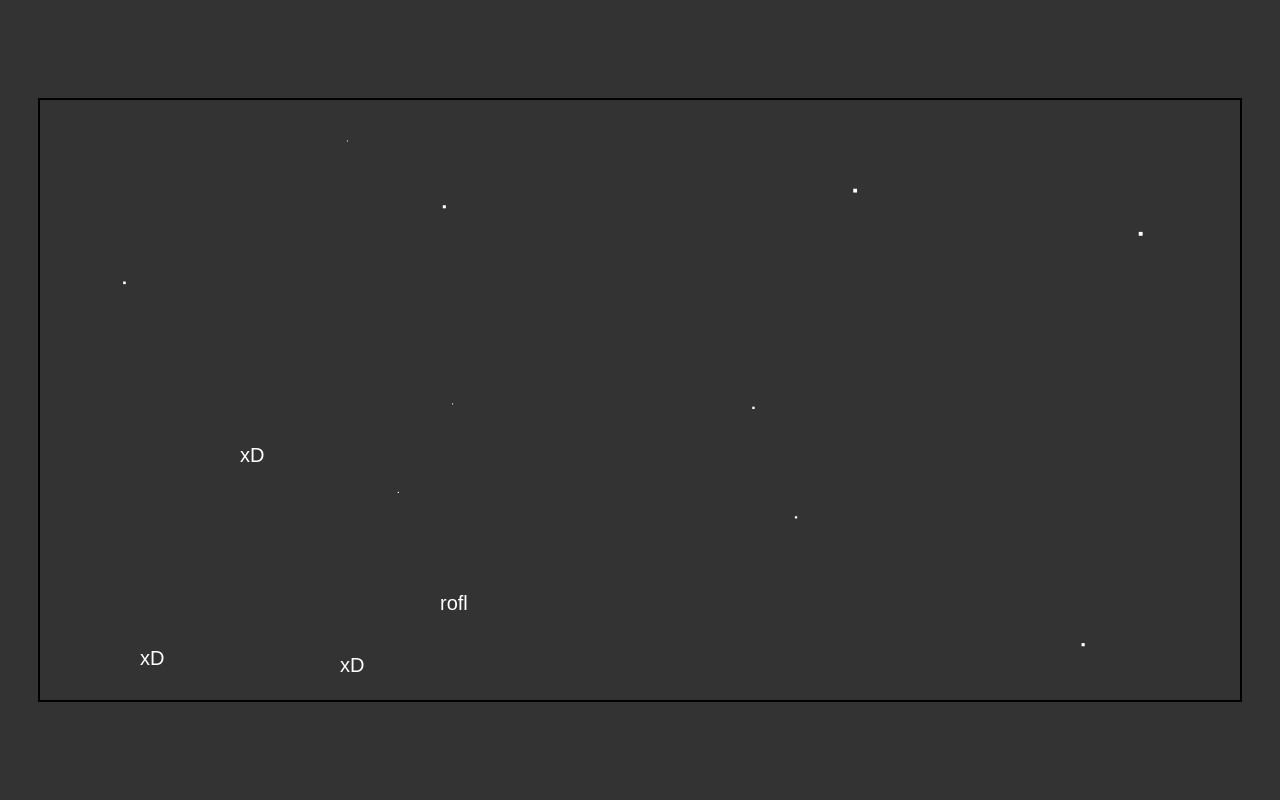
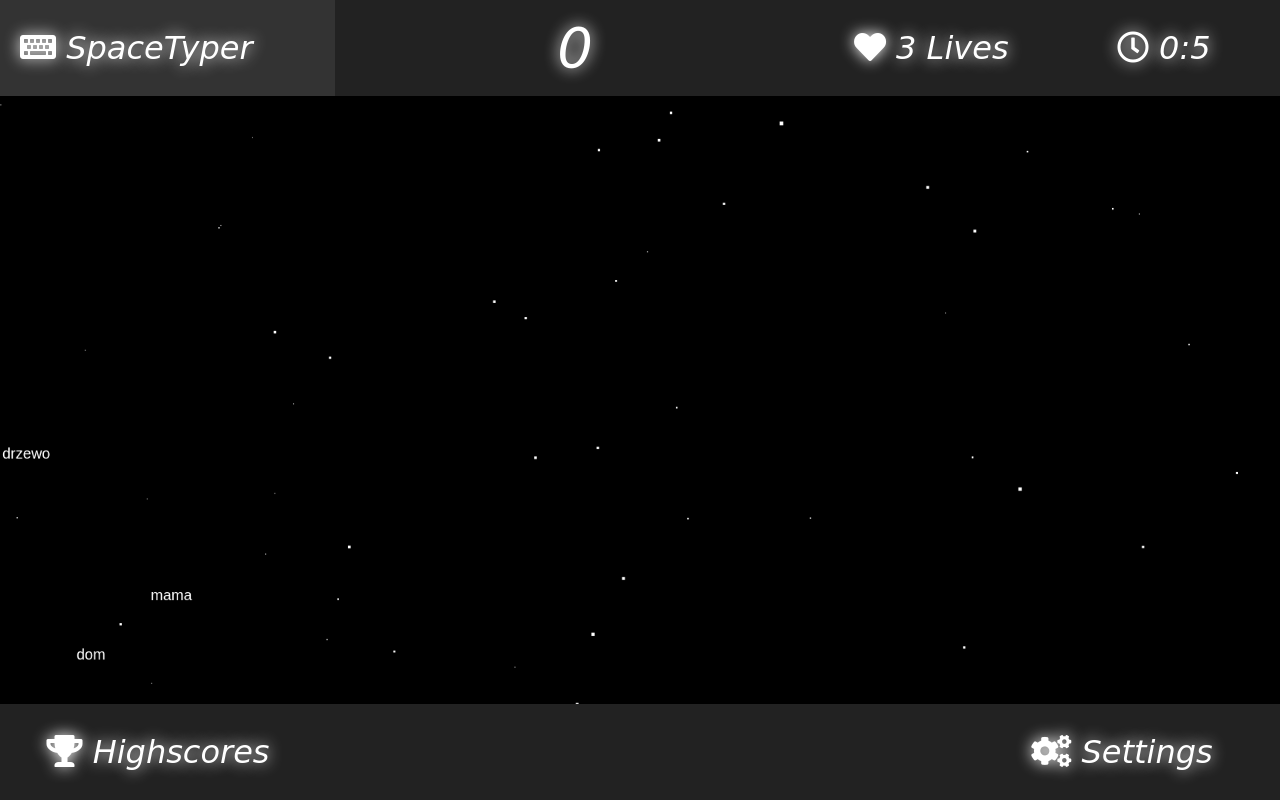
Before and after one commit to Hosuu/SpaceTyper-old, a plain HTML site: page index.html in a window 1280 px wide. Drawn offline with nearby package versions, Linux system fonts and the light colour scheme; a web font is replaced by a local one.

Commit message:
Initial commit

```diff
--- /dev/null
+++ b/css/import.css
@@ -0,0 +1,8 @@
+/* CSS */
+@import url('main.css');
+
+/* Icons */
+@import url('https://use.fontawesome.com/releases/v5.8.1/css/all.css');
+
+/* Fonts */
+@import url('https://fonts.googleapis.com/css?family=Baloo+Chettan&subset=latin-ext');
--- /dev/null
+++ b/css/main.css
@@ -0,0 +1,59 @@
+body{
+    margin: 0;
+    padding: 0;
+    box-sizing: border-box;
+    height: 100vh;
+    font: italic 36px 'Baloo Chettan', cursive;
+    text-shadow: 0 0 15px #fff;
+    background: #111;
+    user-select: none;
+}
+
+.bar{
+    position: fixed;
+    left: 0;
+    height: 12vh;
+    width: 100vw;
+    display: flex;
+}
+.bar:nth-of-type(1){top: 0;}
+.bar:nth-of-type(2){bottom: 0;}
+
+.bar-item{
+    background: #222;
+    line-height: 12vh;
+    text-align: center;
+    font-size: 4vh;
+    color: #fff;
+    flex-basis: 150px;
+    flex-shrink: 0;
+}.bar-item:hover{background: #333;}
+
+#game-screen{
+    position: fixed;
+    left: 50vw;
+    top: 12vh;
+    transform: translateX(-50%);
+
+    height: 76vh;
+
+    background: #000;
+    border-left: 5px solid #555;
+    border-right: 5px solid #555;
+}
+
+#logo{
+    text-align: left;
+    padding-left: 20px;
+}
+
+#score{
+    font-size: 7vh;
+}
+
+.size-1{flex-grow:1}
+.size-2{flex-grow:2}
+.size-3{flex-grow:3}
+.size-4{flex-grow:4}
+
+.button{cursor: pointer;}
--- a/game.js
+++ /dev/null
@@ -1,106 +0,0 @@
-const canvas = document.getElementById("game-screen");
-const ctx = canvas.getContext('2d');
-
-//Delta Time tick
-var lastUpdate = Date.now();
-setInterval(tick, 0);
-function tick() {
-    let now = Date.now();
-    let dt = now - lastUpdate;
-    lastUpdate = now;
-
-    //Clear canvas
-    ctx.fillStyle = "#000"
-    ctx.clearRect(0,0, canvas.width, canvas.height);
-
-    // Render stars
-    stars.forEach(star => {
-        star.update(dt);
-        star.draw();
-    });
-
-    //Render words
-    words.forEach(word => {
-        word.update(dt);
-        word.draw();
-    });
-}
-
-class Star{
-
-    constructor()
-    {
-        this.reset();
-        this.x = Math.random()*800;
-    }
-
-    reset()
-    {
-        this.y = Math.random()* canvas.height;
-        this.z = Math.random()*4+1;
-        this.x = -this.z;
-    }
-
-    update(dt)
-    {
-        this.x+=this.z*.1*dt;
-
-        if(this.x > canvas.width+this.z)
-            this.reset();
-    }
-
-    draw()
-    {
-        ctx.fillStyle ="#fff";
-        ctx.fillRect(this.x, this.y, this.z, this.z);
-    }
-}
-
-class Text{
-
-    constructor(word)
-    {
-        this.x = 0;
-        this.y = Math.random()*canvas.height;
-        this.word = word;
-    }
-
-    update(dt)
-    {
-        this.x+=.1*dt;
-    }
-
-    draw()
-    {
-        ctx.fillStyle = "#fff";
-        ctx.font = "20px Arial";
-        ctx.fillText(this.word,this.x,this.y);
-    }
-}
-
-stars = [];
-for (let i = 0; i < 10; i++) {
-    stars[i] = new Star();
-}
-
-words = [];
-function write(word)
-{
-    words.push(new Text(word));
-}
-
-function check(word)
-{
-    for (let check = 0; check < words.length; check++)
-    {
-        if(words[check].word == word) return words.splice(check,1);
-    }
-}
-
-setInterval(() => {
-    write(wordsbase[Math.floor(Math.random()*wordsbase.length)])
-}, 1000);
-
-
-
-wordsbase = ["lol", "rofl", "xD"]
--- a/index.html
+++ b/index.html
@@ -3,14 +3,31 @@
 <head>
     <meta charset="utf-8">
     <meta http-equiv="X-UA-Compatible" content="IE=edge">
-    <title>Space Typer</title>
     <meta name="viewport" content="width=device-width, initial-scale=1">
-    <link rel="stylesheet" type="text/css" href="main.css">
+
+    <link rel="stylesheet" type="text/css" media="screen" href="css/import.css">
+
     <script src="https://code.jquery.com/jquery-3.3.1.min.js"></script>
+    <script src="js/wordbase.js"></script>
+    <script src="js/star.js"></script>
+    <script src="js/text.js"></script>
+
+    <title>SpaceTyper</title>
 </head>
-<body>
-    <canvas id="game-screen" width="1200" height="600"></canvas>
+<body onload="updateDisplay()">
 
-    <script src="game.js"></script>
+    <div class="bar">
+        <div id="logo" class="bar-item size-2"><i class="fas fa-keyboard"></i> SpaceTyper</div>
+        <div id="score" class="bar-item size-4"></div>
+        <div class="bar-item size-1"><i class="fas fa-heart"></i> <span id="lives">3</span> Lives</div>
+        <div class="bar-item size-1"><i class="far fa-clock"></i> <span id="time">3:23</span></div>
+    </div>
+    <canvas id="game-screen" width="1920" height="820"></canvas>
+    <div class="bar">
+        <div class="bar-item size-1 button"><i class="fas fa-trophy"></i> Highscores</div>
+        <div class="bar-item size-3"><span id="input"></span></div>
+        <div class="bar-item size-1 button"><i class="fas fa-cogs"></i> Settings</div>
+    </div>
+    <script src="js/SpaceTyper.js"></script>
 </body>
 </html>
--- /dev/null
+++ b/js/SpaceTyper.js
@@ -0,0 +1,78 @@
+const canvas = document.getElementById("game-screen");
+const ctx = canvas.getContext('2d');
+
+//Game Variables
+var input = "";
+
+var diff= 1;
+
+var score = 0;
+var lives = 3;
+
+var stars = [];
+
+var startDate = Date.now();
+
+//Delta Time tick
+var lastUpdate = Date.now();
+setInterval(tick, 0);
+function tick() {
+    let now = Date.now();
+    let dt = now - lastUpdate;
+    lastUpdate = now;
+
+    //Clear canvas
+    ctx.fillStyle = "#000"
+    ctx.clearRect(0,0, canvas.width, canvas.height);
+
+    // Render stars
+    stars.forEach(star => {
+        star.update(dt);
+        star.draw();
+    });
+
+    //Render words
+    words.forEach(word => {
+        word.update(dt);
+        word.draw();
+    });
+
+    $('#time').html(`${Math.floor((Date.now()-startDate)/60000)}:${Math.floor(((Date.now()-startDate)/1000)%60)}`)
+}
+
+
+$(document).keypress(button =>{
+    input+=button.key;
+    updateDisplay();
+})
+
+$(document).keydown(button =>{
+
+    if(button.key == "Backspace"){
+        event.preventDefault();
+        input=input.slice(0,input.length-1);
+    }
+    if(button.key == "Enter" || button.key == " "){
+        event.preventDefault();
+        check(input);
+    }
+
+    updateDisplay();
+})
+
+function updateDisplay(){
+    $('#score').html(score);
+    $('#input').html(input);
+    $('#lives').html(lives);
+}
+
+//Spawners
+    //words
+    setInterval(() => {
+        write(wordsbase[diff].words[Math.floor(Math.random()*wordsbase[diff].words.length)])
+    }, 1000);
+
+    //Stars
+    for (let i = 0; i < 50; i++) {
+        stars[i] = new Star();
+    }
--- /dev/null
+++ b/js/star.js
@@ -0,0 +1,29 @@
+class Star{
+
+    constructor()
+    {
+        this.reset();
+        this.x = Math.random()*canvas.width;
+    }
+
+    reset()
+    {
+        this.y = Math.random()* canvas.height;
+        this.z = Math.random()*4+1;
+        this.x = -this.z;
+    }
+
+    update(dt)
+    {
+        this.x+=this.z*.1*dt;
+
+        if(this.x > canvas.width+this.z)
+            this.reset();
+    }
+
+    draw()
+    {
+        ctx.fillStyle ="#fff";
+        ctx.fillRect(this.x, this.y, this.z, this.z);
+    }
+}
--- /dev/null
+++ b/js/text.js
@@ -0,0 +1,60 @@
+class Text{
+
+    constructor(word)
+    {
+        this.x = -100;
+        this.y = Math.random()*(canvas.height-48)+24;
+        this.text = word;
+    }
+
+    update(dt)
+    {
+        this.x+=.1*dt;
+
+        if(this.x > canvas.width)
+        {
+            wordPassed(this);
+        }
+
+    }
+
+    draw()
+    {
+        ctx.fillStyle = "#fff";
+        if(this.x > 1600) ctx.fillStyle = "#f00";
+        ctx.font = "20px Arial";
+        ctx.fillText(this.text,this.x,this.y);
+    }
+}
+
+var words = [];
+
+function write(word){
+    words.push(new Text(word));
+}
+
+function remove(word, point=false)
+{
+    for (let index = 0; index < words.length; index++)
+    {
+        if(words[index].text == word)
+        {
+            if(point) score+=word.length;
+            words.splice(index,1);
+            return;
+        }
+    }
+}
+
+function check(word)
+{
+    input=""
+    remove(word,true);
+    updateDisplay();
+}
+
+function wordPassed(element){
+    lives--;
+    remove(element.text);
+    updateDisplay();
+}
--- /dev/null
+++ b/js/wordbase.js
@@ -0,0 +1,7 @@
+const wordsbase=
+[
+    {name: "easy",desc: "latwy poziom", words:["pies", "kot", "mama", "tata", "dom", "las"]},
+    {name: "normal",desc: "normalny poziom", words:["pies", "kot", "mama", "tata", "dom", "drzewo"]},
+    {name: "hard",desc: "trudny poziom", words:["pies", "kot", "mama", "tata", "dom", "drzewo"]},
+    {name: "insane",desc: "bardzo trudny poziom", words:["Pi3$", "K0t", "^$23", "98&^", "l1%6", "*@%"]}
+]
--- a/main.css
+++ /dev/null
@@ -1,14 +0,0 @@
-body{
-    background: #333;
-}
-
-canvas{
-    /* background-color: #222; */
-    border: 2px solid #000;
-    position: fixed;
-    top: 0;
-    bottom: 0;
-    left: 0;
-    right: 0;
-    margin: auto;
-}
```
